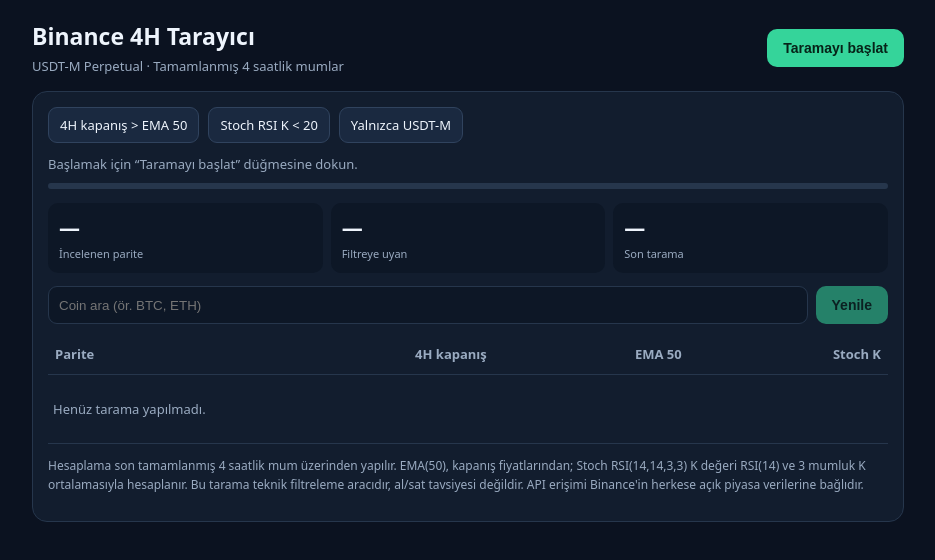
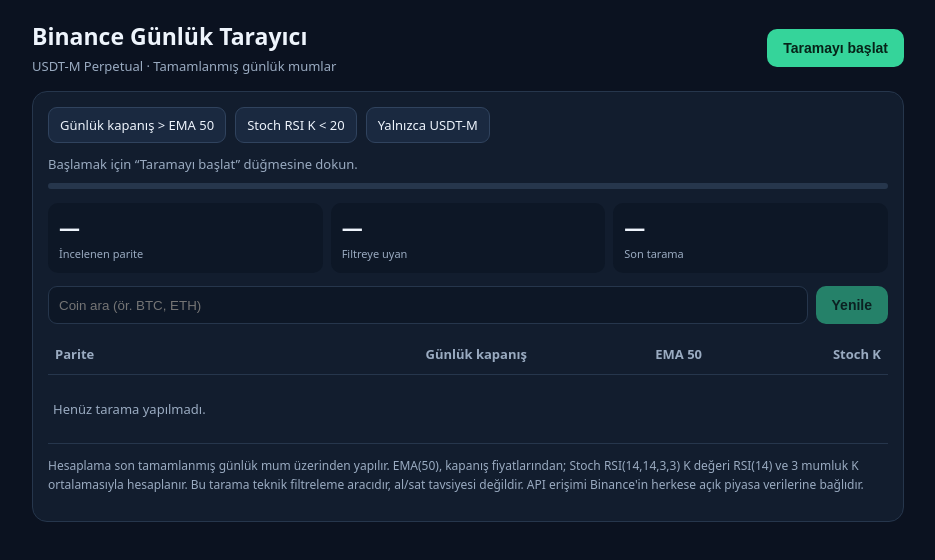
Before and after one commit to mserifparlak-boop/binance-4h-tarayici, a plain HTML site: page index.html in a window 1280 px wide. Shown: the whole page, without its empty margins (172-1107 px from the left). Drawn offline with Linux system fonts and the light colour scheme.

Commit message:
Switch scanner to daily EMA50 and Stoch RSI K below 20

```diff
--- a/index.html
+++ b/index.html
@@ -4,7 +4,7 @@
 <meta charset="utf-8">
 <meta name="viewport" content="width=device-width,initial-scale=1">
 <meta name="theme-color" content="#101827">
-<title>Binance 4H Tarayıcı</title>
+<title>Binance Günlük Tarayıcı</title>
 <style>
 :root{color-scheme:dark;--bg:#0b1220;--panel:#121d2e;--line:#26364c;--muted:#9aabc1;--green:#35d49a;--red:#ff7185;--blue:#77aaff}
 *{box-sizing:border-box}body{margin:0;background:var(--bg);color:#eef4fc;font:15px system-ui,-apple-system,Segoe UI,sans-serif}
@@ -24,14 +24,14 @@ table{width:100%;border-collapse:collapse;margin-top:10px;font-size:13px}th,td{t
 </style>
 </head>
 <body><main>
-<div class="top"><div><h1>Binance 4H Tarayıcı</h1><div class="sub">USDT-M Perpetual · Tamamlanmış 4 saatlik mumlar</div></div><button id="scan">Taramayı başlat</button></div>
+<div class="top"><div><h1>Binance Günlük Tarayıcı</h1><div class="sub">USDT-M Perpetual · Tamamlanmış günlük mumlar</div></div><button id="scan">Taramayı başlat</button></div>
 <section class="panel">
-<div class="filters"><span class="chip">4H kapanış &gt; EMA 50</span><span class="chip">Stoch RSI K < 20</span><span class="chip">Yalnızca USDT-M</span></div>
+<div class="filters"><span class="chip">Günlük kapanış &gt; EMA 50</span><span class="chip">Stoch RSI K < 20</span><span class="chip">Yalnızca USDT-M</span></div>
 <div id="status">Başlamak için “Taramayı başlat” düğmesine dokun.</div><div class="progress"><div class="bar" id="bar"></div></div>
 <div class="stats"><div class="stat"><b id="total">—</b><span>İncelenen parite</span></div><div class="stat"><b id="matched">—</b><span>Filtreye uyan</span></div><div class="stat"><b id="updated">—</b><span>Son tarama</span></div></div>
 <div class="searchrow"><input id="search" placeholder="Coin ara (ör. BTC, ETH)"><button id="refresh" disabled>Yenile</button></div>
-<div style="overflow-x:auto"><table><thead><tr><th>Parite</th><th>4H kapanış</th><th>EMA 50</th><th>Stoch K</th></tr></thead><tbody id="rows"><tr><td colspan="4" class="empty">Henüz tarama yapılmadı.</td></tr></tbody></table></div>
-<p class="note">Hesaplama son tamamlanmış 4 saatlik mum üzerinden yapılır. EMA(50), kapanış fiyatlarından; Stoch RSI(14,14,3,3) K değeri RSI(14) ve 3 mumluk K ortalamasıyla hesaplanır. Bu tarama teknik filtreleme aracıdır, al/sat tavsiyesi değildir. API erişimi Binance'in herkese açık piyasa verilerine bağlıdır.</p>
+<div style="overflow-x:auto"><table><thead><tr><th>Parite</th><th>Günlük kapanış</th><th>EMA 50</th><th>Stoch K</th></tr></thead><tbody id="rows"><tr><td colspan="4" class="empty">Henüz tarama yapılmadı.</td></tr></tbody></table></div>
+<p class="note">Hesaplama son tamamlanmış günlük mum üzerinden yapılır. EMA(50), kapanış fiyatlarından; Stoch RSI(14,14,3,3) K değeri RSI(14) ve 3 mumluk K ortalamasıyla hesaplanır. Bu tarama teknik filtreleme aracıdır, al/sat tavsiyesi değildir. API erişimi Binance'in herkese açık piyasa verilerine bağlıdır.</p>
 </section></main>
 <script>
 const API='https://fapi.binance.com';
@@ -48,7 +48,7 @@ async function scan(){const btn=$('scan');btn.disabled=true;$('refresh').disable
 try{
 const info=await getJson(API+'/fapi/v1/exchangeInfo');const symbols=info.symbols.filter(s=>s.status==='TRADING'&&s.contractType==='PERPETUAL'&&s.quoteAsset==='USDT').map(s=>s.symbol);
 $('total').textContent=symbols.length;$('status').textContent=symbols.length+' parite taranıyor. Bu işlem birkaç dakika sürebilir.';
-let done=0,found=[],idx=0,workers=Array.from({length:8},async()=>{while(idx<symbols.length){let sym=symbols[idx++];try{let data=await getJson(API+'/fapi/v1/klines?symbol='+sym+'&interval=4h&limit=100');if(data.length>=60){let closed=data.slice(0,-1),closes=closed.map(x=>+x[4]),close=closes.at(-1),e=ema(closes,50),k=stochK(closes);if(k!==null&&close>e&&k<20)found.push({symbol:sym,close,ema:e,k})}}catch(e){console.warn(sym,e)}done++;if(done%5===0||done===symbols.length){$('bar').style.width=(done/symbols.length*100).toFixed(1)+'%';$('status').textContent='Taranıyor: '+done+' / '+symbols.length+' parite · Eşleşen: '+found.length}}});
+let done=0,found=[],idx=0,workers=Array.from({length:8},async()=>{while(idx<symbols.length){let sym=symbols[idx++];try{let data=await getJson(API+'/fapi/v1/klines?symbol='+sym+'&interval=1d&limit=100');if(data.length>=60){let closed=data.slice(0,-1),closes=closed.map(x=>+x[4]),close=closes.at(-1),e=ema(closes,50),k=stochK(closes);if(k!==null&&close>e&&k<20)found.push({symbol:sym,close,ema:e,k})}}catch(e){console.warn(sym,e)}done++;if(done%5===0||done===symbols.length){$('bar').style.width=(done/symbols.length*100).toFixed(1)+'%';$('status').textContent='Taranıyor: '+done+' / '+symbols.length+' parite · Eşleşen: '+found.length}}});
 await Promise.all(workers);matches=found.sort((a,b)=>a.k-b.k);$('matched').textContent=matches.length;$('updated').textContent=new Date().toLocaleTimeString('tr-TR',{hour:'2-digit',minute:'2-digit'});$('status').textContent='Tarama tamamlandı. '+matches.length+' parite iki koşulu da sağlıyor.';render();$('refresh').disabled=false;
 }catch(e){$('status').textContent='Hata: '+e.message+'. Binance API erişimini kontrol edip tekrar deneyin.';$('rows').innerHTML='<tr><td colspan="4" class="empty">Veri alınamadı.</td></tr>'}
 finally{btn.disabled=false}}
```
